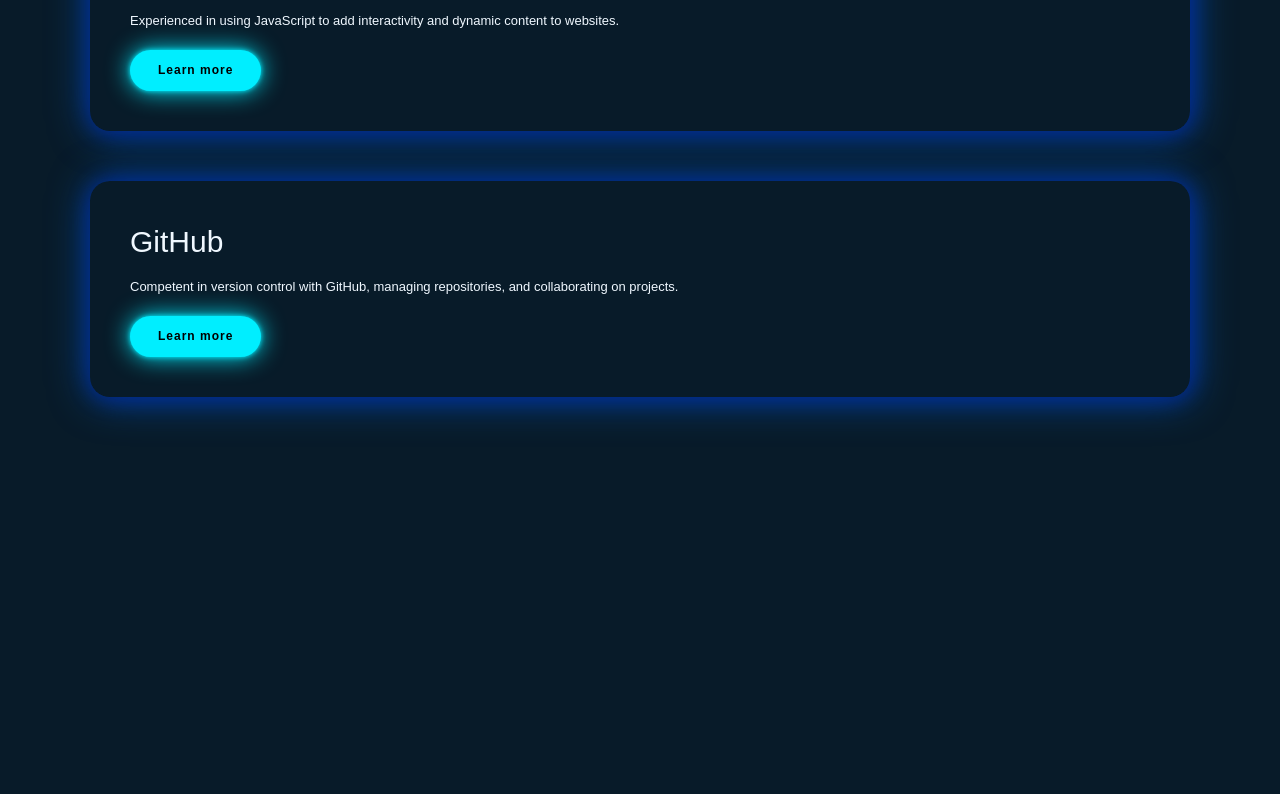
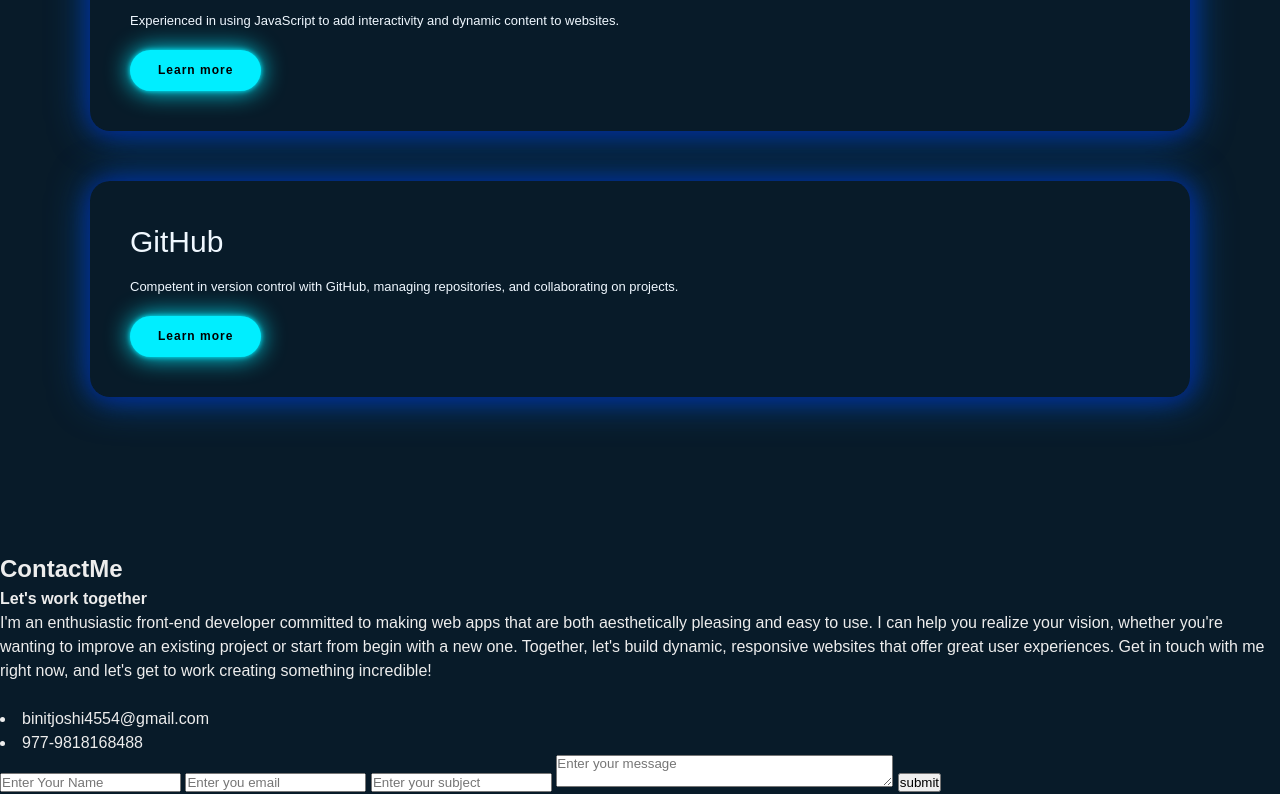
Before and after one commit to joshiBinit/portfolio-website, a plain HTML site: page index.html in a window 1280 px wide. Shown: the part 2616-3410 px from the top of the page. Before the commit the page ends 3167 px from the top, so only its background shows below. Drawn offline with Linux system fonts and the light colour scheme.

Commit message:
Revert "compete part 1"
This reverts commit 29619dea2574b95777322acabc70706a0014d19d.

```diff
--- a/index.html
+++ b/index.html
@@ -119,6 +119,35 @@ and learn more about my work.</pre>
             </div>
         </section>
 
+        <section class="contact" id="contact">
+            <div class="contact-text">
+                <h2>Contact<span>Me</span></h2>
+                <h4>Let's work together</h4>
+                <p>I'm an enthusiastic front-end developer committed to making web apps that are both aesthetically pleasing and easy to use. I can help you realize your vision, whether you're wanting to improve an existing project or start from begin with a new one. Together, let's build dynamic, responsive websites that offer great user experiences. Get in touch with me right now, and let's get to work creating something incredible!</p>
+                <br>
+                    <div class="contact-list">
+                        <li><i class="bx bxs-send"></i>binitjoshi4554@gmail.com</li>
+                        <li><i class="bx bxs-phone"></i>977-9818168488</li>
+                    </div>
+                    <div class="contact-icons">
+                        <a href="https://www.facebook.com/profile.php?id=100091817206629" target="_blank"><i class='bx bxl-facebook-circle'></i></a>
+                        <a href="https://www.instagram.com/joshi_binit/"><i class="bx bxl-instagram"></i></a>
+                        <a href="https://www.linkedin.com/in/binit-joshi-2b9773242/"><i class="bx bxl-linkedin"></i></a>
+                    </div>
+            </div>
+
+            <div class="contact-form">
+                <form action="https://formsubmit.co/binitjoshi4554@email.com" method="POST">
+                    <input type="text" name="name" placeholder="Enter Your Name" required>
+                    <input type="email" name="email" placeholder="Enter you email" required>
+
+                    <input type="text" name="subject" placeholder="Enter your subject">
+                    <textarea name="message" id="" cols="40" placeholder="Enter your message"></textarea>
+                    <input type="submit" value="submit" class="send">
+                </form>
+            </div>
+
+        </section>
 
         <script src="main.js"></script>
 
```
